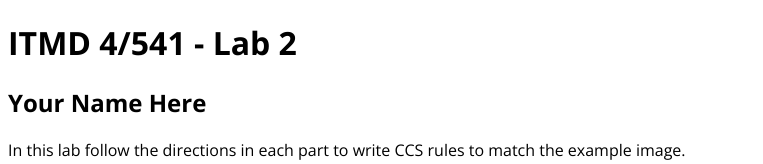
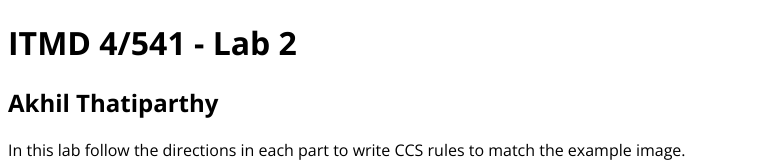
Before and after one commit to Thatiparthy-Akhil/ITMD-541_Lab-2_FA23, a plain HTML site: page index.html in a window 1280 px wide. Shown: the top 164 px of the page, without its empty margins (0-763 px from the left). Drawn offline with nearby package versions, Linux system fonts and the light colour scheme.

Commit message:
Update index.html

```diff
--- a/index.html
+++ b/index.html
@@ -14,7 +14,7 @@
 <body>
   <header class="w700">
     <h1>ITMD 4/541 - Lab 2</h1>
-    <h2>Your Name Here</h2>
+    <h2>Akhil Thatiparthy</h2>
     <p>In this lab follow the directions in each part to write CCS rules to match the example image. <strong>DO NOT</strong> edit this HTML file in any way except to add your name in the H2 in the Header section above this text. <strong>DO NOT</strong> edit the global.css file in any way. You will write all your CSS in the proper sections in the styles.css file only.</p>
     <p>Create a Lab2 folder in your class GitHub repository and place all the files for this lab in that folder, including the assets folder with images. Once you publish this lab to GitHub Pages, submit to the blackboard assignment a link to this main lab page in GitHub Pages and your GitHub repository code.</p>
   </header>
```
